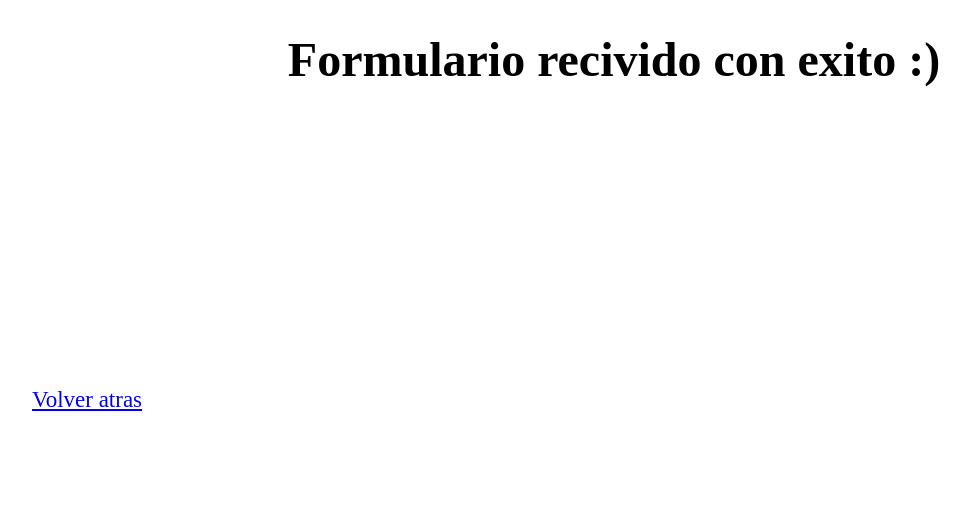
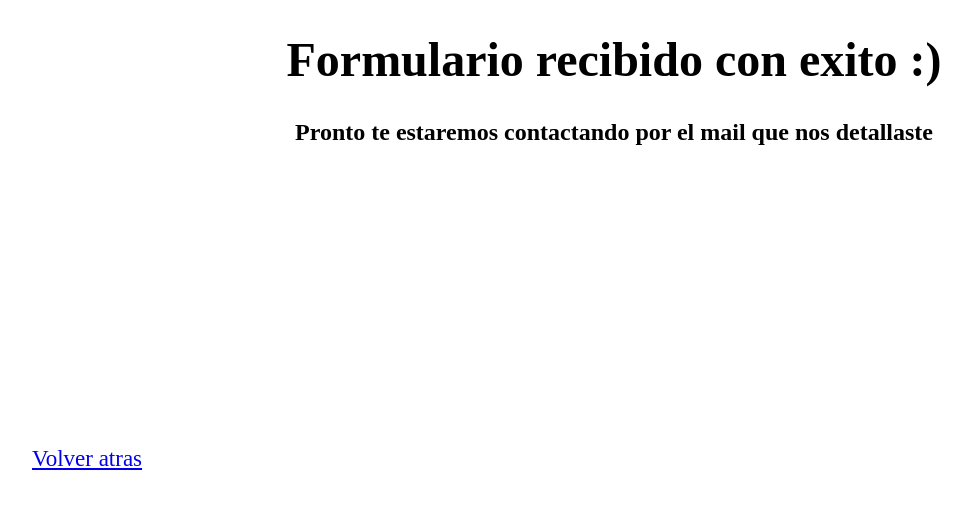
Before and after one commit to 00frank/travel.ar, a plain HTML site: page received.html in a window 1280 px wide. Shown: the whole page, without its empty margins (26-997 px from the left). Drawn offline with Linux system fonts and the light colour scheme.

Commit message:
minor changes

```diff
--- a/received.html
+++ b/received.html
@@ -3,10 +3,12 @@
 <head>
     <meta charset="UTF-8">
     <meta name="viewport" content="width=device-width, initial-scale=1.0">
-    <title>Document</title>
+    <link rel="shortcut icon" href="img/icon.ico" type="image/x-icon">
+    <title>Formulario recibido! | travel.ar 🛫</title>
 </head>
 <body>
-    <h1 style="font-size: 48px; text-align: center;">Formulario recivido con exito :) </h1>
+    <h1 style="font-size: 48px; text-align: center;">Formulario recibido con exito :) </h1>
+    <h3 style="font-size: 24px; text-align: center;">Pronto te estaremos contactando por el mail que nos detallaste</h3>
     <footer style="margin-top: 300px; font-size: 23px;"><a href="index.html" style="padding-left: 50px;">Volver atras</a></footer>
 </body>
 </html>
```
Also changed, not shown: index.html (+0 -1 lines).
